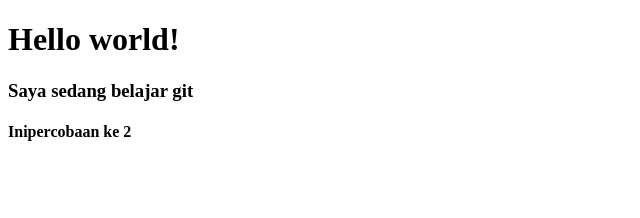
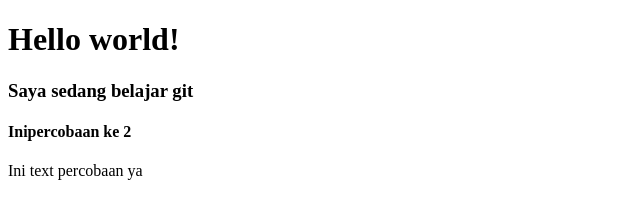
Before and after one commit to Irsyad-affirm/test_git, a plain HTML site: page index.html in a window 1280 px wide. Shown: the whole page, without its empty margins (0-640 px from the left). Drawn offline with Linux system fonts and the light colour scheme.

Commit message:
Testing ke 3

```diff
--- a/index.html
+++ b/index.html
@@ -9,5 +9,7 @@
     <h1>Hello world!</h1>
     <h3>Saya sedang belajar git</h3>
     <h4>Inipercobaan ke 2</h4>
+
+    <p> Ini text percobaan ya</p>
 </body>
 </html>
```
